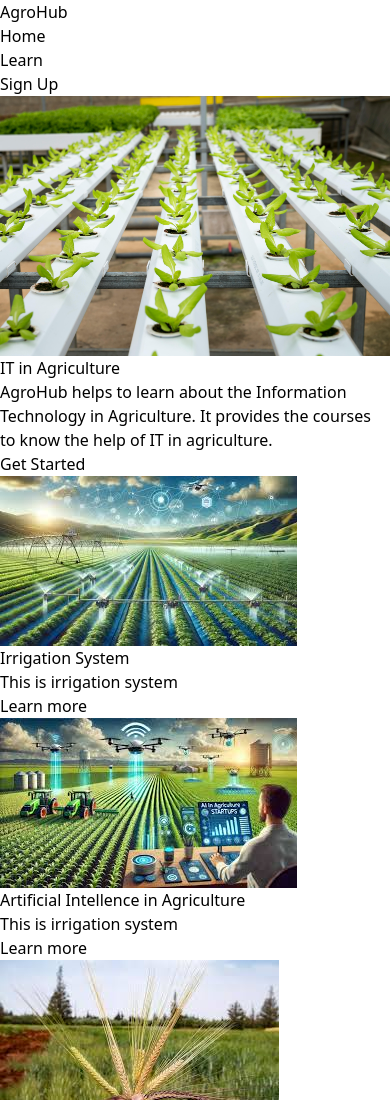
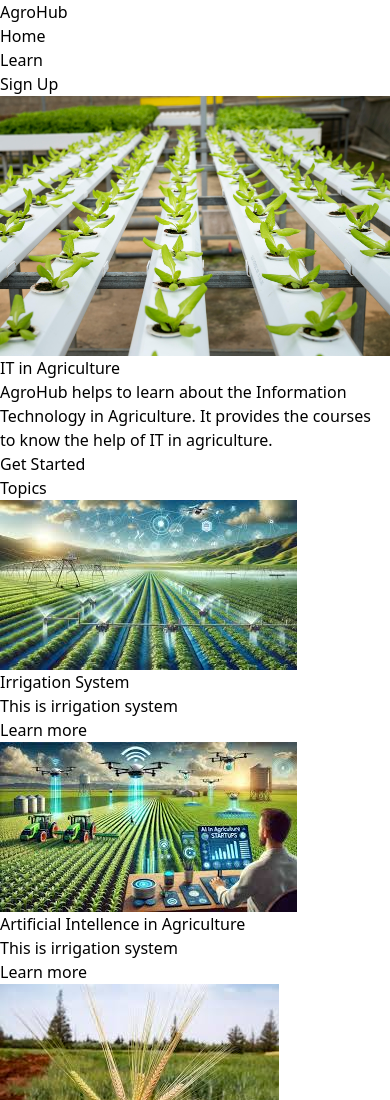
Before and after one commit to Nalankumar/agrohub, a React (Vite) app: page / in a window 390 px wide. Shown: the top 1100 px of the page. Built offline with nearby package versions, Linux system fonts and the light colour scheme.

Commit message:
responsiveness

```diff
--- a/src/components/Courses.jsx
+++ b/src/components/Courses.jsx
@@ -1,9 +1,9 @@
 import Carousal from './Carousal'
 export default function Courses(){
 	return(
-		<div className="hero bg-base-200 min-h-screen">
-		  <div className="hero-content flex-col lg:flex-row">
-
+		<div className="hero bg-base-200 min-h-screen min-w-screen">
+		  <div className="hero-content flex-col">
+		  	<h1>Topics</h1>
 		    <Carousal />
 		  </div>
 		</div>
```
